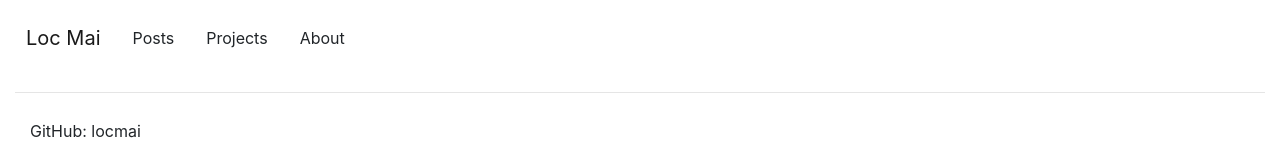
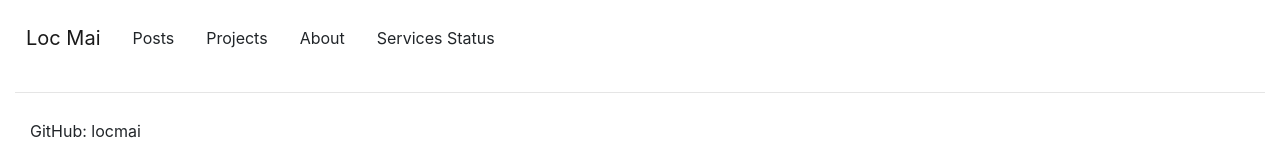
Before and after one commit to locmai/locmai-home-dev, a Next.js app: page / in a window 1280 px wide. Shown: the top 160 px of the page. Built offline with nearby package versions, Linux system fonts and the light colour scheme.

Commit message:
add status page

```diff
--- a/components/Layouts.tsx
+++ b/components/Layouts.tsx
@@ -25,6 +25,7 @@
                         <Nav.Link href="/posts">Posts</Nav.Link>
                         <Nav.Link href="/">Projects</Nav.Link>
                         <Nav.Link href="/">About</Nav.Link>
+                        <Nav.Link href="https://ping.locmai.dev/" target="blank">Services Status</Nav.Link>
                     </Navbar.Collapse>
                 </Navbar></Col>
         </Row>
```
